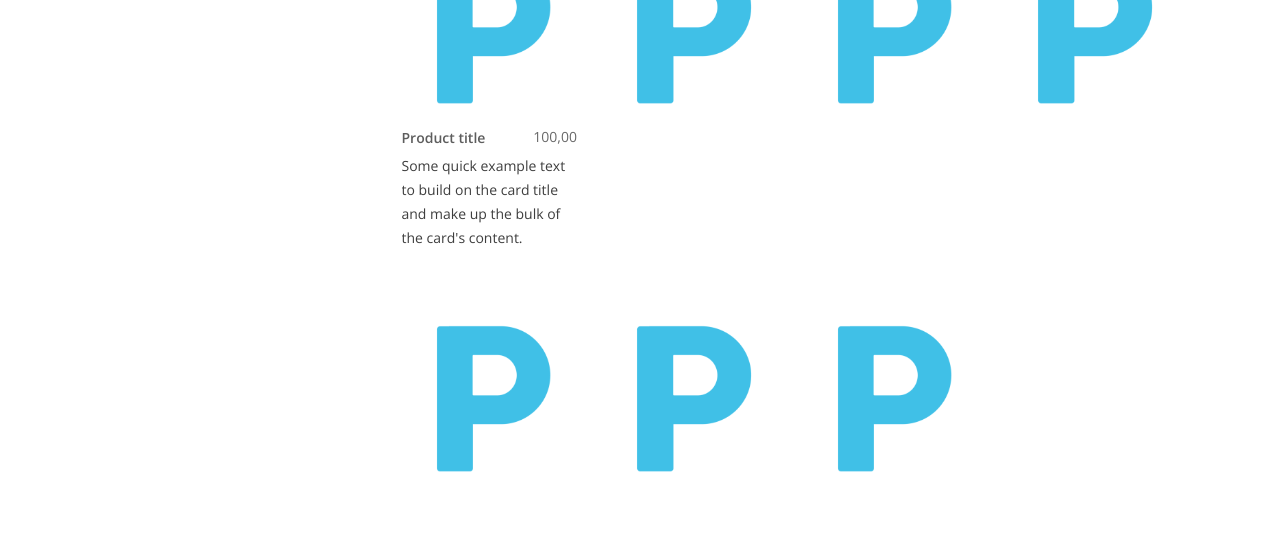
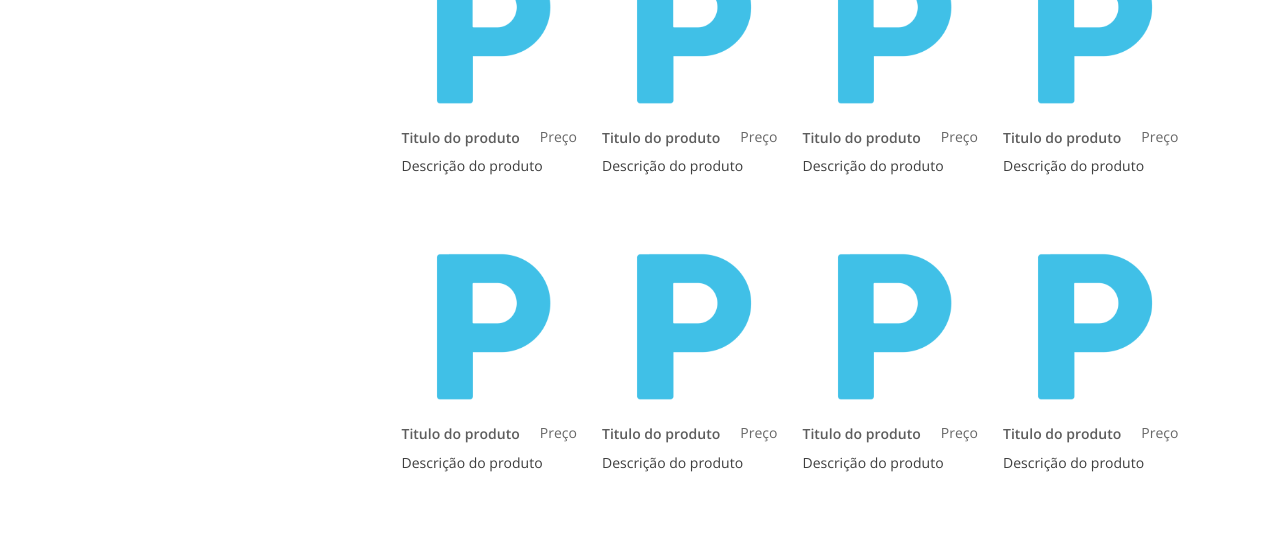
Before and after one commit to Alisson2k/Project-SBD, a plain HTML site: page front/shopping.html in a window 1280 px wide. Shown: the part 245-794 px from the top of the page. Drawn offline with nearby package versions, Linux system fonts and the light colour scheme; files whose address does not match are found by name.

Commit message:
edit shopping js

```diff
--- a/front/index.css
+++ b/front/index.css
@@ -1,9 +1,9 @@
 .card:hover {
     cursor: pointer;
-    opacity: .8;
+    opacity: .7;
 }
 
 .single-product:hover {
     cursor: pointer;
-    opacity: .8;
+    opacity: .7;
 }
--- a/front/shopping.html
+++ b/front/shopping.html
@@ -56,8 +56,8 @@
                 <!-- LISTA DE PRODUTOS -->
                 <div class="shop-filters-right is-visible">
 
-                    <div class="row custom-row" id="putHere">
-                        <div class="custom-col-5 custom-col-style">
+                    <div class="row custom-row" id="listProducts">
+                        <!-- <div class="custom-col-5 custom-col-style">
                             <div class="single-product mb-35">
                                 <div class="product-img">
                                     <a href="">
@@ -66,102 +66,19 @@
                                 </div>
                                 <div class="product-content">
                                     <div class="product-title-price">
-                                        <div class="product-title"><h4>Product title</h4>
+                                        <div class="product-title"><h4>Product title</h4></div>
+                                        <div class="product-price">100,00</div>
                                     </div>
-                                    <div class="product-price">100,00</div>
-                                </div>
                                     <div class="product-cart-categori">
                                         <div class="product-cart"><p>Some quick example text to build on the card title and make up the bulk of the card's content.</p></div>
                                     </div>
                                 </div>
                             </div>
-                        </div>
-
+                        </div> -->
                     </div>
-
-                    <!-- <div class="row">
-                        <div class="col-sm-3 col-lg-3">
-                            <div class="card" onclick="productView()">
-                            <a href="product.html"><img class="card-img-top img-fluid" src="./img/P-IMAGE.png" alt="Card image cap"></a>
-                            <div class="card-body">
-                                <p class="card-text">Some quick example text to build on the card title and make up the bulk of the card's content.</p>
-                            </div>
-                        </div>
-                    </div> -->
                 </div>
             </div>
         </div>
-
-        <!-- <div class="container">
-            <div class="row">
-                <div class="col-sm-3 col-lg-3">
-                    <div class="card">
-                    <img class="card-img-top img-fluid" src="./img/P-IMAGE.png" alt="Card image cap">
-                    <div class="card-body">
-                        <p class="card-text">Some quick example text to build on the card title and make up the bulk of the card's content.</p>
-                    </div>
-                    </div>
-                </div>
-                <div class="col-sm-3 col-lg-3">
-                    <div class="card">
-                    <img class="card-img-top img-fluid" src="./img/P-IMAGE.png" alt="Card image cap">
-                    <div class="card-body">
-                        <p class="card-text">Some quick example text to build on the card title and make up the bulk of the card's content.</p>
-                    </div>
-                    </div>
-                </div>
-                <div class="col-sm-3 col-lg-3">
-                    <div class="card">
-                    <img class="card-img-top img-fluid" src="./img/P-IMAGE.png" alt="Card image cap">
-                    <div class="card-body">
-                        <p class="card-text">Some quick example text to build on the card title and make up the bulk of the card's content.</p>
-                    </div>
-                    </div>
-                </div>
-                <div class="col-sm-3 col-lg-3">
-                    <div class="card">
-                    <img class="card-img-top img-fluid" src="./img/P-IMAGE.png" alt="Card image cap">
-                    <div class="card-body">
-                        <p class="card-text">Some quick example text to build on the card title and make up the bulk of the card's content.</p>
-                    </div>
-                    </div>
-                </div>
-                <div class="col-sm-3 col-lg-3">
-                    <div class="card">
-                    <img class="card-img-top img-fluid" src="./img/P-IMAGE.png" alt="Card image cap">
-                    <div class="card-body">
-                        <p class="card-text">Some quick example text to build on the card title and make up the bulk of the card's content.</p>
-                    </div>
-                    </div>
-                </div>
-                <div class="col-sm-3 col-lg-3">
-                    <div class="card">
-                    <img class="card-img-top img-fluid" src="./img/P-IMAGE.png" alt="Card image cap">
-                    <div class="card-body">
-                        <p class="card-text">Some quick example text to build on the card title and make up the bulk of the card's content.</p>
-                    </div>
-                    </div>
-                </div>
-                <div class="col-sm-3 col-lg-3">
-                    <div class="card">
-                    <img class="card-img-top img-fluid" src="./img/P-IMAGE.png" alt="Card image cap">
-                    <div class="card-body">
-                        <p class="card-text">Some quick example text to build on the card title and make up the bulk of the card's content.</p>
-                    </div>
-                    </div>
-                </div>
-                <div class="col-sm-3 col-lg-3">
-                    <div class="card">
-                    <img class="card-img-top img-fluid" src="./img/P-IMAGE.png" alt="Card image cap">
-                    <div class="card-body">
-                        <p class="card-text">Some quick example text to build on the card title and make up the bulk of the card's content.</p>
-                    </div>
-                    </div>
-                </div>
-                <br>
-            </div>
-        </div> -->
-
     </body>
 
     <script type="text/javascript" src="./home.js"></script>
--- a/front/shopping.js
+++ b/front/shopping.js
@@ -1,43 +1,65 @@
 getProducts();
 
 function getProducts() {
-    for (var i = 0; i < 6; i++) {
-        var putHere = document.getElementById("putHere");
-        var img = document.createElement("img");
-        img.src = "./img/P-IMAGE.png";
+    var listProducts = document.getElementById("listProducts");
+    for (var i = 0; i < 10; i++) {
+        var productDOM = [
+            document.createElement("div"),  // 0
+            document.createElement("div"),  // 1
+            document.createElement("div"),  // 2
+            document.createElement("a"),    // 3
+            document.createElement("img"),  // 4
+            document.createElement("div"),  // 5
+            document.createElement("div"),  // 6
+            document.createElement("div"),  // 7
+            document.createElement("h4"),   // 8
+            document.createElement("div"),  // 9
+            document.createElement("div"),  // 10
+            document.createElement("div"),  // 11
+            document.createElement("p"),    // 12
+        ]
 
-        var div1 = document.createElement("div");
-        div1.className = "product-img";
-        div1.appendChild(img);
+        productDOM[4].src = "./img/P-IMAGE.png"                // Imagem do produto
+        productDOM[4].alt = "Titulo do produto"                // Titulo do produto
 
-        var div2 = document.createElement("div");
-        div2.className = "single-product mb-35";
-        div2.appendChild(div1);
+        productDOM[3].href = ""                                // href para o produto
+        productDOM[3].appendChild(productDOM[4]);
 
-        var div3 = document.createElement("div");
-        div3.className = "custom-col-5 custom-col-style";
-        div3.appendChild(div2);
+        productDOM[2].className = "product-img";
+        productDOM[2].appendChild(productDOM[3]);
 
-        putHere.appendChild(div3);
+        productDOM[8].textContent = "Titulo do produto"        // Titulo do produto
+
+        productDOM[7].className = "product-title";
+        productDOM[7].appendChild(productDOM[8]);
+
+        productDOM[9].className = "product-price";
+        productDOM[9].textContent = "Preço"                     // Preço do produto
+
+        productDOM[6].className = "product-title-price";
+        productDOM[6].appendChild(productDOM[7]);
+        productDOM[6].appendChild(productDOM[9]);
+
+        productDOM[12].textContent = "Descrição do produto"     // Descrição do produto
+
+        productDOM[11].className = "product-cart;"
+        productDOM[11].appendChild(productDOM[12]);
+
+        productDOM[10].className = "product-cart-categori";
+        productDOM[10].appendChild(productDOM[11]);
+
+        productDOM[5].className = "product-content";
+        productDOM[5].appendChild(productDOM[6]);
+        productDOM[5].appendChild(productDOM[10]);
+
+        productDOM[1].className = "single-product mb-35";
+        productDOM[1].appendChild(productDOM[2]);
+        productDOM[1].appendChild(productDOM[5]);
+
+        productDOM[0].className = "custom-col-5 custom-col-style";
+        productDOM[0].appendChild(productDOM[1]);
+
+        listProducts.appendChild(productDOM[0]);
     }
+
 }
-
-{/* <div class="custom-col-5 custom-col-style">
-    <div class="single-product mb-35">
-        <div class="product-img">
-            <a href="">
-                <img src="./img/P-IMAGE.png" alt="">
-            </a>
-        </div>
-        <div class="product-content">
-            <div class="product-title-price">
-                <div class="product-title"><h4>Product title</h4>
-            </div>
-            <div class="product-price">100,00</div>
-        </div>
-            <div class="product-cart-categori">
-                <div class="product-cart"><p>Some quick example text to build on the card title and make up the bulk of the card's content.</p></div>
-            </div>
-        </div>
-    </div>
-</div> */}
```
